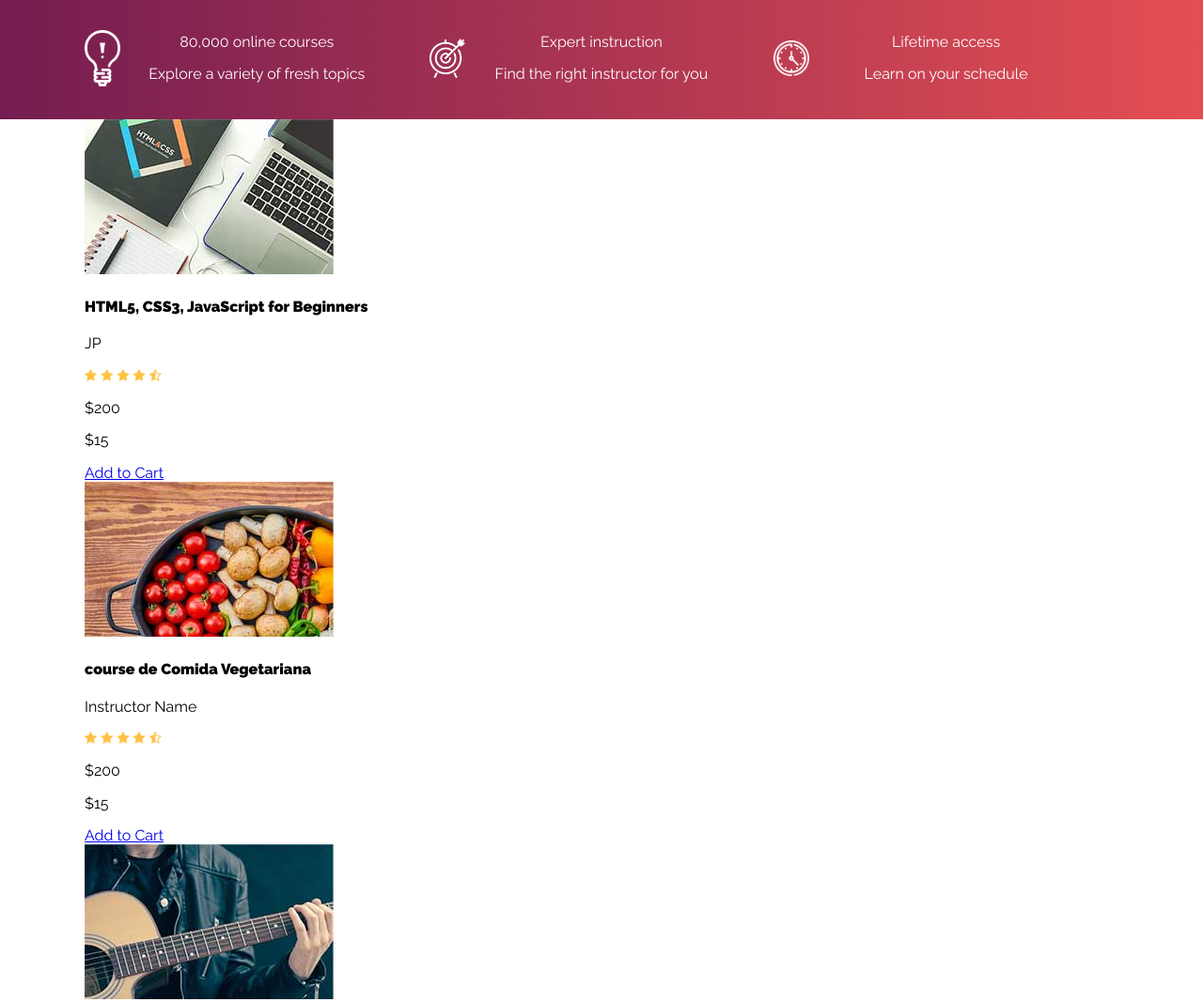
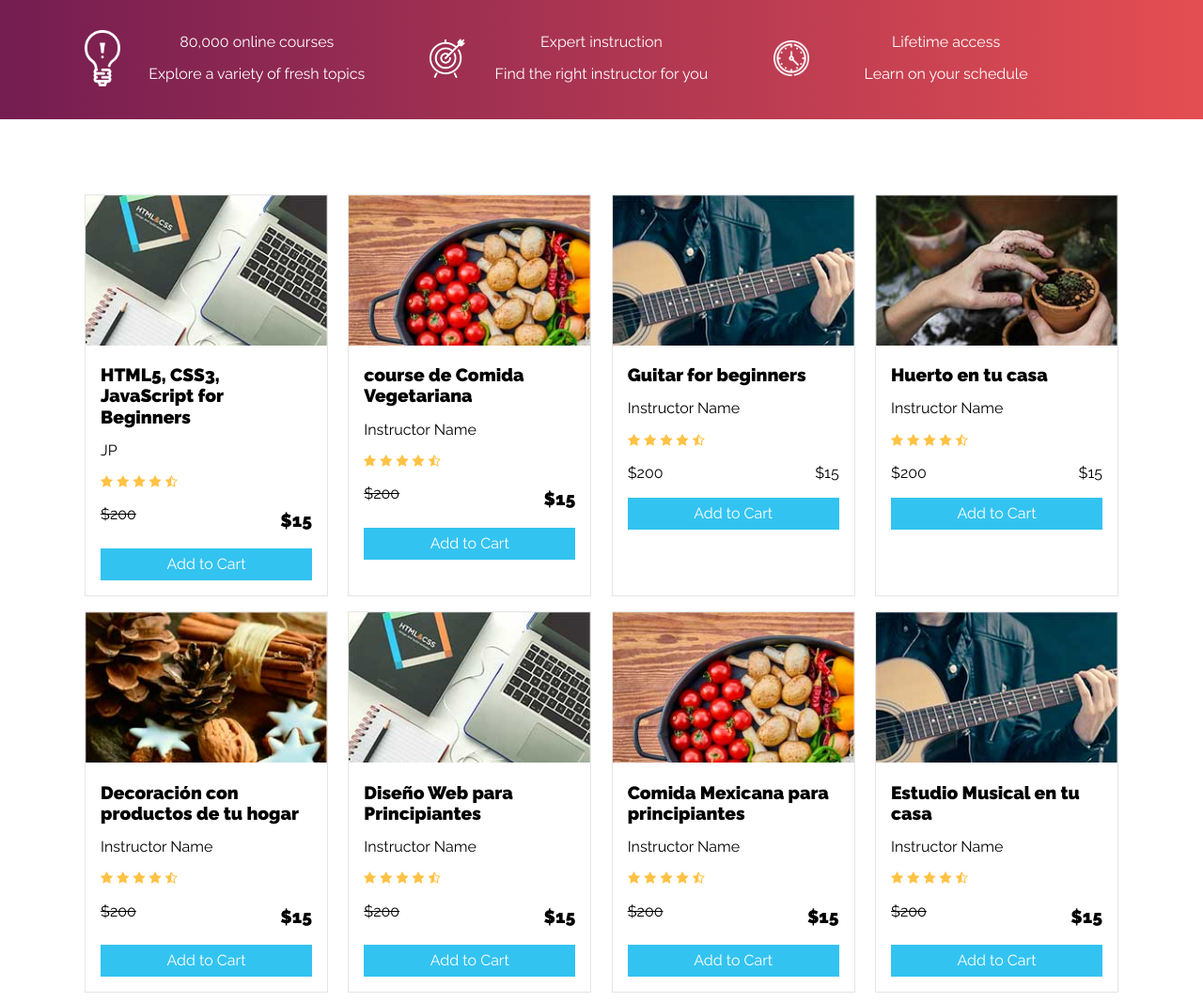
Before and after one commit to smarigowda/css-grid-flexbox-build-10-projects, a website: page udemy-home/udemy-start/index.html in a window 1280 px wide. Shown: the part 460-1527 px from the top of the page at 94% size. Drawn offline with nearby package versions, Linux system fonts and the light colour scheme; files that its build step writes are made by us from their sources.

Commit message:
BUILD10-10 css for course list complete

```diff
--- a/udemy-home/udemy-start/scss/app.scss
+++ b/udemy-home/udemy-start/scss/app.scss
@@ -13,6 +13,10 @@ html {
 
 body {
     font-family: $mainFont;
+}
+
+img {
+    max-width: 100%;
 }
 
 .header {
@@ -126,3 +130,43 @@ body {
         }
     }
 }
+
+.course-list {
+    display: flex;
+    flex-wrap: wrap;
+    justify-content: space-between;
+    margin-top: 5rem;
+    .course {
+        flex: 0 0 calc(50% - 1rem); // phone
+        @include tablet {
+            flex: 0 0 calc(33.33% - 1rem);
+        }
+        @include desktop {
+            flex: 0 0 calc(25% - 1rem);
+        }
+        background-color: $white;
+        margin-bottom: 1rem;
+        border: 1px solid darken($gray, 5%);
+    }
+    .course-info {
+        padding: 1rem;
+        h4 {
+            margin: 0;
+            font-size: 1.2rem;
+        }
+        .price {
+            display: flex;
+            justify-content: space-between;
+            .regular {
+                text-decoration: line-through;
+            }
+            .offer {
+                font-size: 1.2rem;
+                font-weight: 700;
+            }
+        }
+        .button {
+            @include button($primary);
+        }
+    }
+}
```
